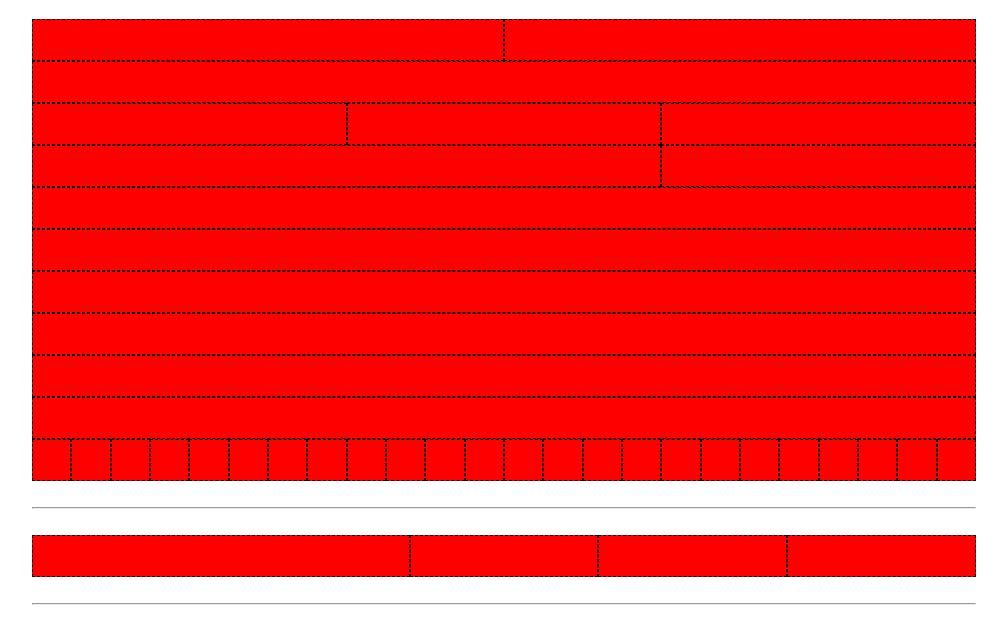
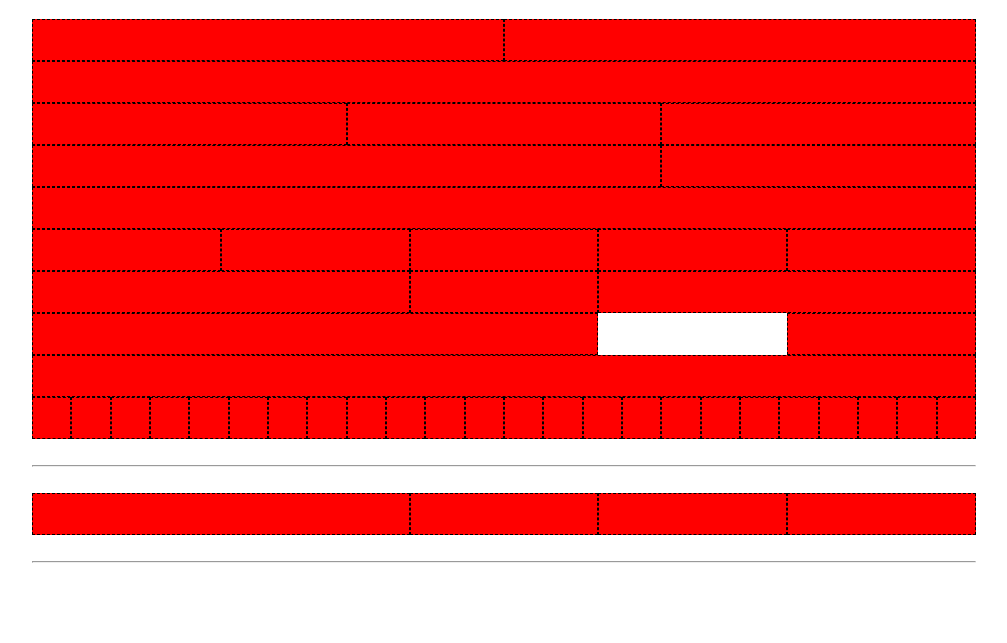
Before and after one commit to articstudio/ASGrid, a website: page index.html in a window 1280 px wide. Shown: the part 61-704 px from the top of the page, without its empty margins (136-1143 px from the left). Drawn offline with Linux system fonts and the light colour scheme.

Commit message:
Fix example to v2.0 default columns

```diff
--- a/index.html
+++ b/index.html
@@ -59,37 +59,40 @@
           <div class="box-red"></div>
         </div>
 
-        <div class="col-4-1">
+        <div class="col-5-1">
           <div class="box-red"></div>
         </div>
-        <div class="col-4-1">
+        <div class="col-5-1">
           <div class="box-red"></div>
         </div>
-        <div class="col-4-1">
+        <div class="col-5-1">
           <div class="box-red"></div>
         </div>
-        <div class="col-4-1">
+        <div class="col-5-1">
+          <div class="box-red"></div>
+        </div>
+        <div class="col-5-1">
           <div class="box-red"></div>
         </div>
 
-        <div class="col-4-2">
+        <div class="col-5-2">
           <div class="box-red"></div>
         </div>
-        <div class="col-4-1">
+        <div class="col-5-1">
           <div class="box-red"></div>
         </div>
-        <div class="col-4-1">
+        <div class="col-5-2">
           <div class="box-red"></div>
         </div>
 
-        <div class="col-4-3">
+        <div class="col-5-3">
           <div class="box-red"></div>
         </div>
-        <div class="col-4-1">
+        <div class="col-5-1 offset-5-1">
           <div class="box-red"></div>
         </div>
 
-        <div class="col-4-4">
+        <div class="col-full">
           <div class="box-red"></div>
         </div>
 
```
